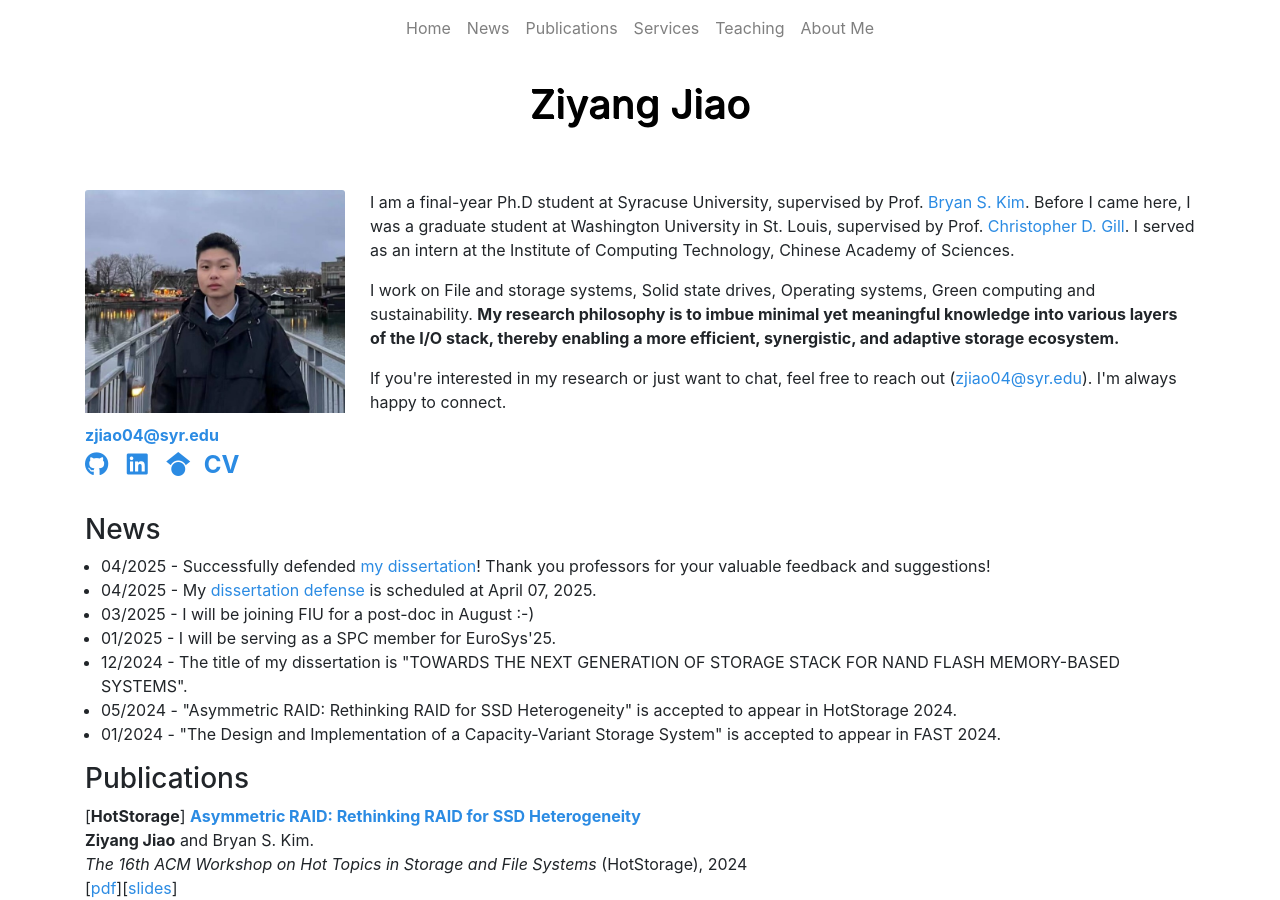
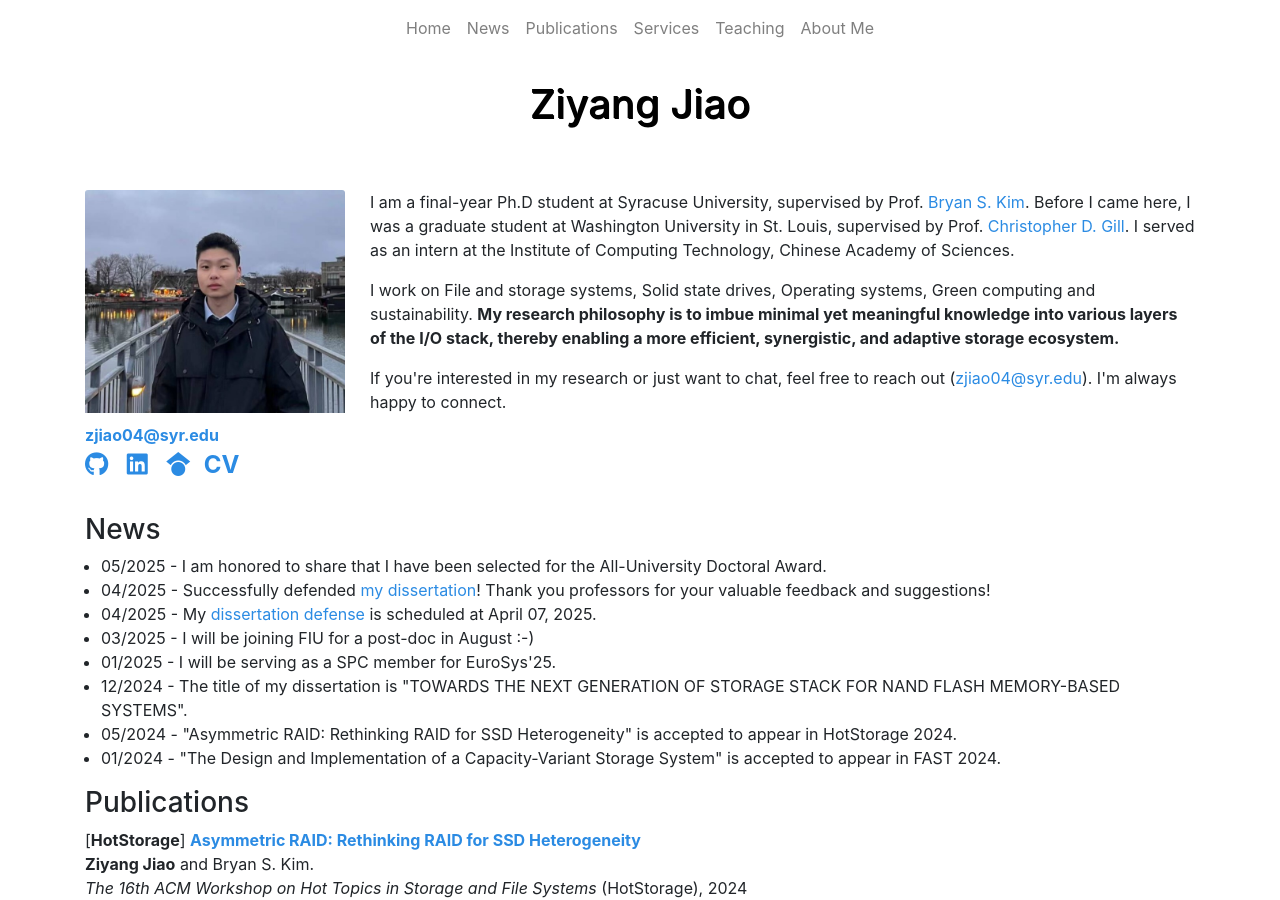
Before and after one commit to ZiyangJiao/ZiyangJiao.github.io, a Jekyll site: the page index.html, which Jekyll copies as it is, in a window 1280 px wide and 900 px high. Built offline with Jekyll 4.4.1, drawn with Linux system fonts in a browser that asks for light colours; nearby versions of some CDN libraries.

Commit message:
Update index.html

```diff
--- a/index.html
+++ b/index.html
@@ -124,6 +124,7 @@
         <a name="news" style="display: block; margin-top: -50px; padding-top: 50px;"></a>
         <h3>News</h3>
         <ul style="padding-left: 16px;">
+          <li>05/2025 - I am honored to share that I have been selected for the All-University Doctoral Award.</li>
           <li>04/2025 - Successfully defended <a href="assets/publication/dissertation.pdf">my dissertation</a>! Thank you professors for your valuable feedback and suggestions!</li>
           <li>04/2025 - My <a href="https://calendar.syracuse.edu/events/2025-apr-07/dissertation-defense-ziyang-jiao/">dissertation defense</a> is scheduled at April 07, 2025.</a></li>
           <li>03/2025 - I will be joining FIU for a post-doc in August :-)</li>
```
